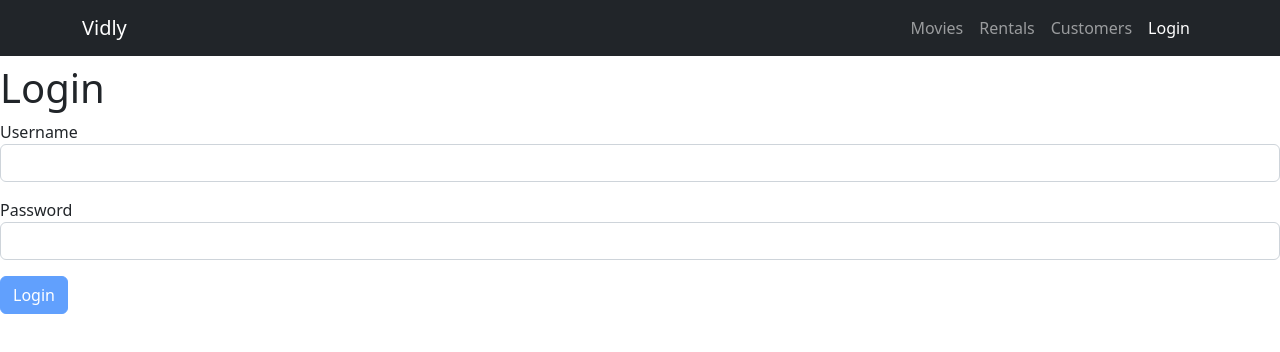
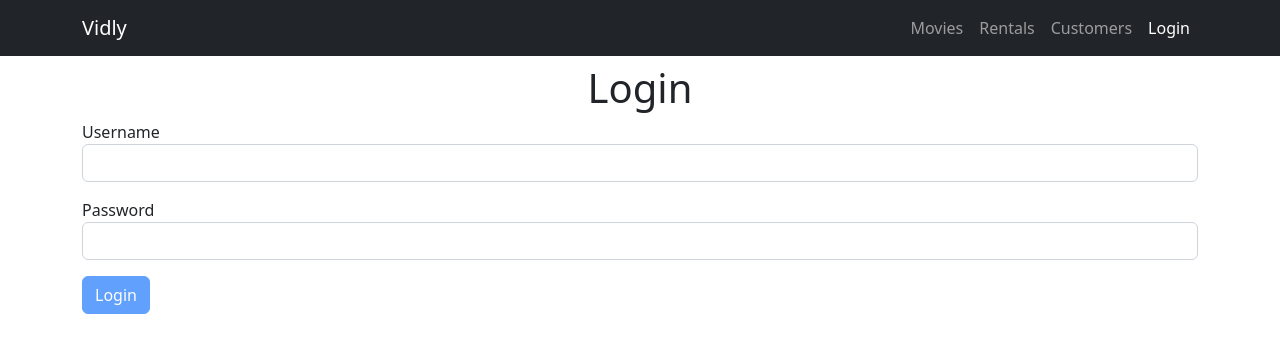
Before and after one commit to mhemanthkmr/vidly-react, a React (Create React App) app: page /login in a window 1280 px wide. Shown: the top 352 px of the page. Built offline with nearby package versions, Linux system fonts and the light colour scheme.

Commit message:
Changed Lines

```diff
--- a/src/components/login.jsx
+++ b/src/components/login.jsx
@@ -20,8 +20,8 @@ class LoginForm extends Form {
 
   render() {
     return (
-      <div>
-        <h1>Login</h1>
+      <div className="container">
+        <h1 className="text-center">Login</h1>
         <form onSubmit={this.handleSubmit}>
           {this.renderInput("username", "Username")}
           {this.renderInput("password", "Password", "password")}
```
